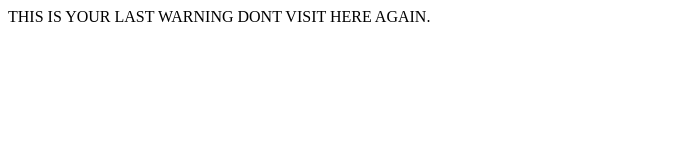
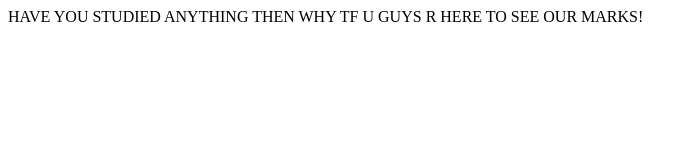
Before and after one commit to srinath9954/YSVTOP, a plain HTML site: page grade.html in a window 1280 px wide. Shown: the whole page, without its empty margins (0-697 px from the left). Drawn offline with Linux system fonts and the light colour scheme.

Commit message:
Update grade.html

```diff
--- a/grade.html
+++ b/grade.html
@@ -7,6 +7,6 @@
     <title>Document</title>
 </head>
 <body>
-    THIS IS YOUR LAST WARNING DONT VISIT HERE AGAIN.
+    HAVE YOU STUDIED ANYTHING THEN WHY TF U GUYS R HERE TO SEE OUR MARKS!
 </body>
 </html>
```
